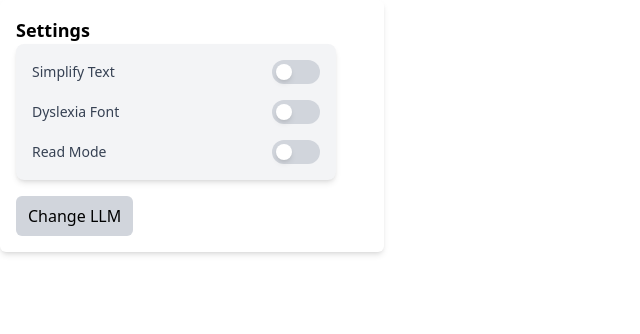
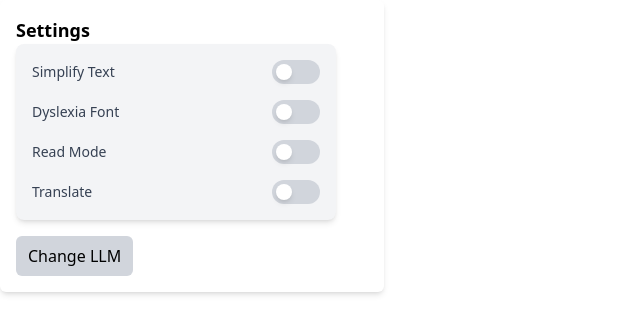
Before and after one commit to anranlyu/AI-Extension, a React app: page / in a window 1280 px wide. Shown: the top 334 px of the page, without its empty margins (0-640 px from the left). Built offline with nearby package versions, Linux system fonts and the light colour scheme; the HTML template or start-up script is replaced by a standard one.

Commit message:
translate w/ LLM

```diff
--- a/src/assets/Prompt.ts
+++ b/src/assets/Prompt.ts
@@ -1,2 +1,3 @@
 export const Prompt = "Rewrite the following paragraph so that it is easier to understand for people with lower literacy. Use simple language, short sentences, and clear instructions. Avoid complex words, jargon, or long sentences. Break down the information into small chunks if needed, and add examples for clarity. Avoid adding extra comments, introductions, or explanations. Only provide the simplified version of the text. Here's the text:"
 export const readModePrompt = "Format this text for readability in read mode."
+export const translatePrompt = "Translate the following text to the target language, stay true to the context.";
--- a/src/components/Toggles.tsx
+++ b/src/components/Toggles.tsx
@@ -4,7 +4,9 @@ const Toggles: React.FC = () => {
   const [simplifyTextEnabled, setSimplifyTextEnabled] = useState(false);
   const [dyslexiaFontEnabled, setDyslexiaFontEnabled] = useState(false);
   const [readModeEnabled, setReadModeEnabled] = useState(false);
+  const [translateEnabled, setTranslateEnabled] = useState(false);
   const [hasLLMConfig, setHasLLMConfig] = useState(false);
+  const [targetLanguage, setTargetLanguage] = useState('es'); // Default target language = Spanish
 
   // Utility functions for applying Tailwind classes
   const toggleButtonClass = (enabled: boolean) =>
@@ -25,18 +27,22 @@ const Toggles: React.FC = () => {
         'simplifyTextEnabled',
         'dyslexiaFontEnabled',
         'readModeEnabled',
+        'translateEnabled',
+        'targetLanguage',
       ],
       (res) => {
         setHasLLMConfig(!!res.llm && !!res.apiKey);
         setSimplifyTextEnabled(!!res.simplifyTextEnabled);
         setDyslexiaFontEnabled(!!res.dyslexiaFontEnabled);
         setReadModeEnabled(!!res.readModeEnabled);
+        setTranslateEnabled(!!res.translateEnabled);
+        setTargetLanguage(res.targetLanguage || 'es'); // default to 'es' if not available
       }
     );
   };
 
   useEffect(() => {
-    // Initial sync
+    // Initial sync with storage
     syncFromStorage();
 
     // Listen for any changes in Chrome storage
@@ -44,7 +50,6 @@ const Toggles: React.FC = () => {
       [key: string]: chrome.storage.StorageChange;
     }) => {
       if ('llm' in changes || 'apiKey' in changes) {
-        // If llm or apiKey changed, reevaluate hasLLMConfig
         const newLLM = changes.llm?.newValue;
         const newApiKey = changes.apiKey?.newValue;
         setHasLLMConfig(!!newLLM && !!newApiKey);
@@ -57,6 +62,12 @@ const Toggles: React.FC = () => {
       }
       if ('readModeEnabled' in changes) {
         setReadModeEnabled(changes.readModeEnabled.newValue);
+      }
+      if ('translateEnabled' in changes) {
+        setTranslateEnabled(changes.translateEnabled.newValue);
+      }
+      if ('targetLanguage' in changes) {
+        setTargetLanguage(changes.targetLanguage.newValue);
       }
     };
 
@@ -90,15 +101,25 @@ const Toggles: React.FC = () => {
     chrome.storage.local.set({ dyslexiaFontEnabled: newState });
   };
 
+  const handleTranslateToggle = () => {
+    const newState = !translateEnabled;
+    setTranslateEnabled(newState);
+    chrome.storage.local.set({ translateEnabled: newState });
+    chrome.runtime.sendMessage({ type: "update_translate_mode", translateEnabled: newState });
+  };
+
+  const handleTargetLanguageChange = (event: React.ChangeEvent<HTMLSelectElement>) => {
+    const newLang = event.target.value;
+    setTargetLanguage(newLang);
+    chrome.storage.local.set({ targetLanguage: newLang });
+  };
+
   return (
     <div className="p-4 bg-gray-100 rounded-lg shadow-md space-y-4 w-xs">
       {/* Simplify Text Toggle */}
       <div className="flex items-center justify-between">
         <span className="text-sm font-medium text-gray-700">Simplify Text</span>
-        <button
-          onClick={handleSimplifyTextToggle}
-          className={toggleButtonClass(simplifyTextEnabled)}
-        >
+        <button onClick={handleSimplifyTextToggle} className={toggleButtonClass(simplifyTextEnabled)}>
           <div className={toggleDotClass(simplifyTextEnabled)} />
         </button>
       </div>
@@ -106,10 +127,7 @@ const Toggles: React.FC = () => {
       {/* Dyslexia-Friendly Font Toggle */}
       <div className="flex items-center justify-between">
         <span className="text-sm font-medium text-gray-700">Dyslexia Font</span>
-        <button
-          onClick={handleDyslexiaFontToggle}
-          className={toggleButtonClass(dyslexiaFontEnabled)}
-        >
+        <button onClick={handleDyslexiaFontToggle} className={toggleButtonClass(dyslexiaFontEnabled)}>
           <div className={toggleDotClass(dyslexiaFontEnabled)} />
         </button>
       </div>
@@ -117,13 +135,48 @@ const Toggles: React.FC = () => {
       {/* Read Mode Toggle */}
       <div className="flex items-center justify-between">
         <span className="text-sm font-medium text-gray-700">Read Mode</span>
-        <button
-          onClick={handleReadModeToggle}
-          className={toggleButtonClass(readModeEnabled)}
-        >
+        <button onClick={handleReadModeToggle} className={toggleButtonClass(readModeEnabled)}>
           <div className={toggleDotClass(readModeEnabled)} />
         </button>
       </div>
+
+      {/* Translate Toggle */}
+      <div className="flex items-center justify-between">
+        <span className="text-sm font-medium text-gray-700">Translate</span>
+        <button onClick={handleTranslateToggle} className={toggleButtonClass(translateEnabled)}>
+          <div className={toggleDotClass(translateEnabled)} />
+        </button>
+      </div>
+
+      {/* Show dropdown for target language only if translation is enabled */}
+      {translateEnabled && (
+        <div className="mt-4">
+          <label htmlFor="targetLanguage" className="block text-sm font-medium text-gray-700">
+            Target Language
+          </label>
+          <select
+            id="targetLanguage"
+            value={targetLanguage}
+            onChange={handleTargetLanguageChange}
+            className="mt-1 block w-full rounded-md border-gray-300 shadow-sm focus:border-indigo-500 focus:ring-indigo-500 sm:text-sm"
+          >
+            <option value="es">Spanish</option>
+            <option value="fr">French</option>
+            <option value="de">German</option>
+            <option value="en">English</option>
+            <option value="zh">Chinese</option>
+            <option value="ko">Korean</option>
+            <option value="ja">Japanese</option>
+            <option value="ar">Arabic</option>
+            <option value="it">Italian</option>
+            <option value="pt">Portuguese</option>
+            <option value="vi">Vietnamese</option>
+            <option value="th">Thai</option>
+            <option value="ru">Russian</option>
+            {/* Add more options as needed */}
+          </select>
+        </div>
+      )}
     </div>
   );
 };
--- /dev/null
+++ b/src/content/translate.ts
@@ -0,0 +1,98 @@
+import { getSelectedText } from "./textSelection";
+
+let translationEnabled = false;
+let currentTargetLanguage = 'es'; // default value
+
+// initial state from the background
+chrome.runtime.sendMessage({ type: "get_initial_state" }, (response) => {
+  if (typeof response?.translateEnabled === "boolean") {
+    translationEnabled = response.translateEnabled;
+  }
+  if (response?.targetLanguage) {
+    currentTargetLanguage = response.targetLanguage;
+  }
+});
+
+export const initTranslation = () => {
+  chrome.runtime.onMessage.addListener((message: any) => {
+    if (message.type === "update_translate_mode") {
+      translationEnabled = message.translateEnabled;
+      console.log("Translation is now enabled", translationEnabled ? "ON" : "OFF");
+    } else if (message.type === "translated_text") {
+      showTranslatedOverlay(message.translatedText);
+    } else if (message.type === "update_target_language") {
+      // Optionally listen for an update message for target language.
+      currentTargetLanguage = message.targetLanguage;
+      console.log("Updated target language:", currentTargetLanguage);
+    }
+  });
+
+  document.addEventListener("mouseup", () => {
+    const selectedText = getSelectedText();
+    if (selectedText) {
+      console.log("Selected text for translation:", selectedText);
+      if (translationEnabled) {
+        const isSentence = selectedText.trim().split(/\s+/).length > 1;
+        // Use the currentTargetLanguage variable rather than a hardcoded value.
+        chrome.runtime.sendMessage(
+          {
+            type: "translate_text",
+            text: selectedText,
+            targetLang: currentTargetLanguage, // use user-selected target language
+            isSentence, // Pass the flag so the background can choose the correct API; sentences -> gpt, words -> dictionary API
+          },
+          (response) => {
+            if (response?.translatedText) {
+              showTranslatedOverlay(response.translatedText);
+            } else if (response?.error) {
+              console.error("Translation error:", response.error);
+            }
+          }
+        );
+      }
+    }
+  });
+};
+
+
+function showTranslatedOverlay(translatedText: string) {
+  let overlay = document.getElementById("translate-overlay");
+  if (!overlay) {
+    overlay = document.createElement("div");
+    overlay.id = "translate-overlay";
+    overlay.style.position = "fixed";
+    overlay.style.top = "10%";
+    overlay.style.left = "50%";
+    overlay.style.transform = "translateX(-50%)";
+    overlay.style.background = "rgba(255, 255, 255, 0.95)";
+    overlay.style.padding = "1rem";
+    overlay.style.border = "1px solid #ccc";
+    overlay.style.borderRadius = "8px";
+    overlay.style.zIndex = "99999";
+    overlay.style.maxWidth = "80%";
+    overlay.style.boxShadow = "0 2px 10px rgba(0, 0, 0, 0.1)";
+
+    // Add a close button.
+    const closeButton = document.createElement("button");
+    closeButton.textContent = "Close";
+    closeButton.style.marginBottom = "0.5rem";
+    closeButton.onclick = () => overlay?.remove();
+    overlay.appendChild(closeButton);
+
+    // Container for the translated text.
+    const textContainer = document.createElement("div");
+    textContainer.id = "translated-text";
+    overlay.appendChild(textContainer);
+
+    document.body.appendChild(overlay);
+  }
+
+  // Update the content of the translated text container.
+  const textContainer = document.getElementById("translated_text");
+  if (textContainer) {
+    textContainer.textContent = translatedText;
+  }
+}
+
+// Immediately initialize translation functionality.
+initTranslation();
--- a/src/content/translateMode.ts
+++ /dev/null
@@ -1,21 +0,0 @@
-import React from 'react';
-
-export let translateModeEnabled = false;
-
-export function enableTranslateMode() {
-  translateModeEnabled = true;
-  // Possibly add a click listener for a “Translate” button or set up a small UI
-}
-
-export function disableTranslateMode() {
-  translateModeEnabled = false;
-  // Remove/hide any translation popups or overlays
-}
-
-/**
- * Called after the user highlights text and clicks "Translate"
- */
-export function displayTranslation(translatedText: string, originalRange: Range) {
-  // Insert a tooltip/bubble near the original text selection
-  // or create an overlay with the translated text
-}
--- a/src/service/type.ts
+++ b/src/service/type.ts
@@ -3,4 +3,5 @@ export interface Message {
   text: string;
   dyslexiaFontEnabled: boolean;
   readModeEnabled: boolean;
+  translateEnabled: boolean;
 }
```
Also changed, not shown: src/background/background.ts (+51 -32 lines), src/content/content.tsx (+7 -6 lines), src/service/getTranslationFromGPT.ts (added, +33 -0 lines).
